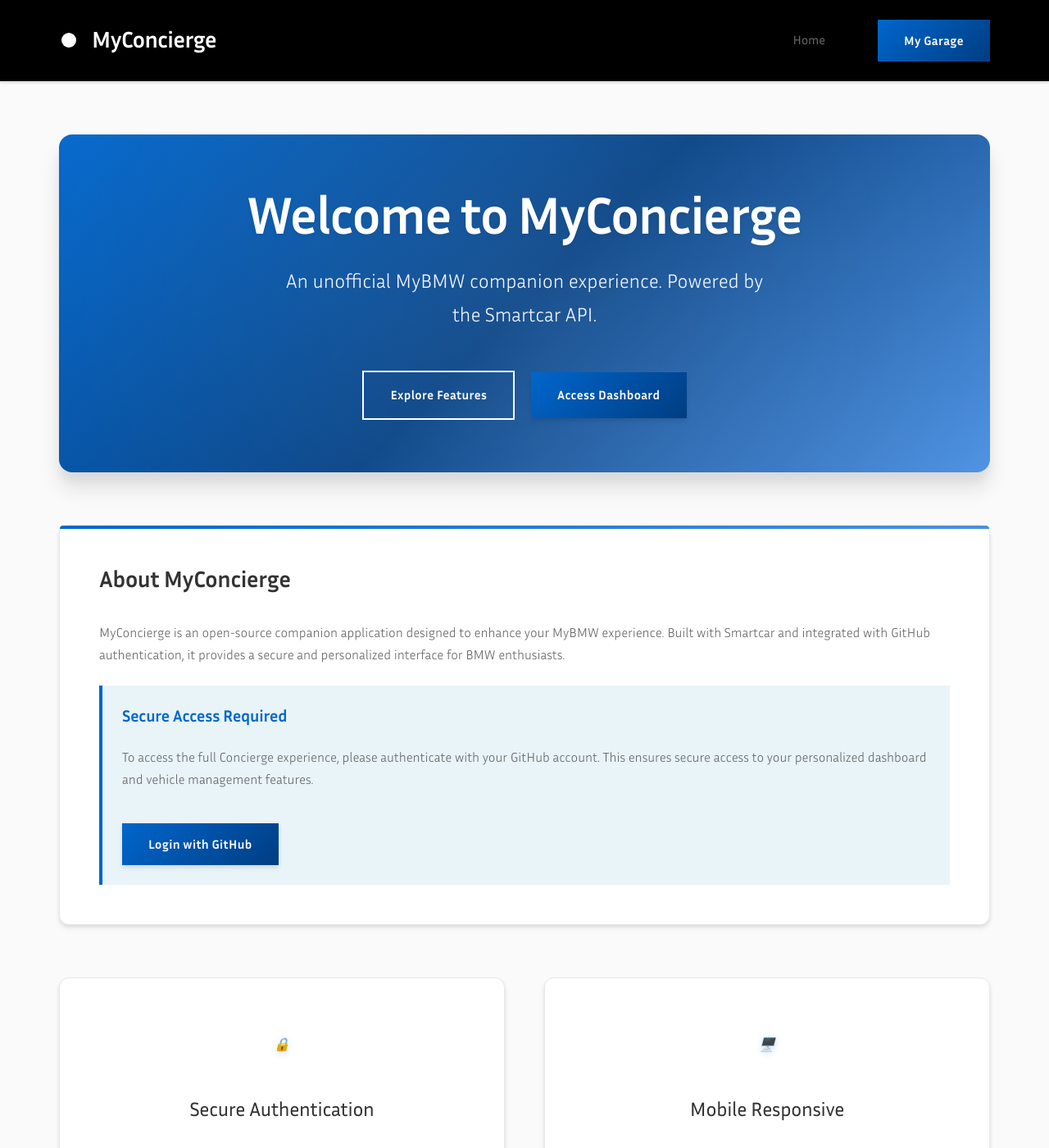
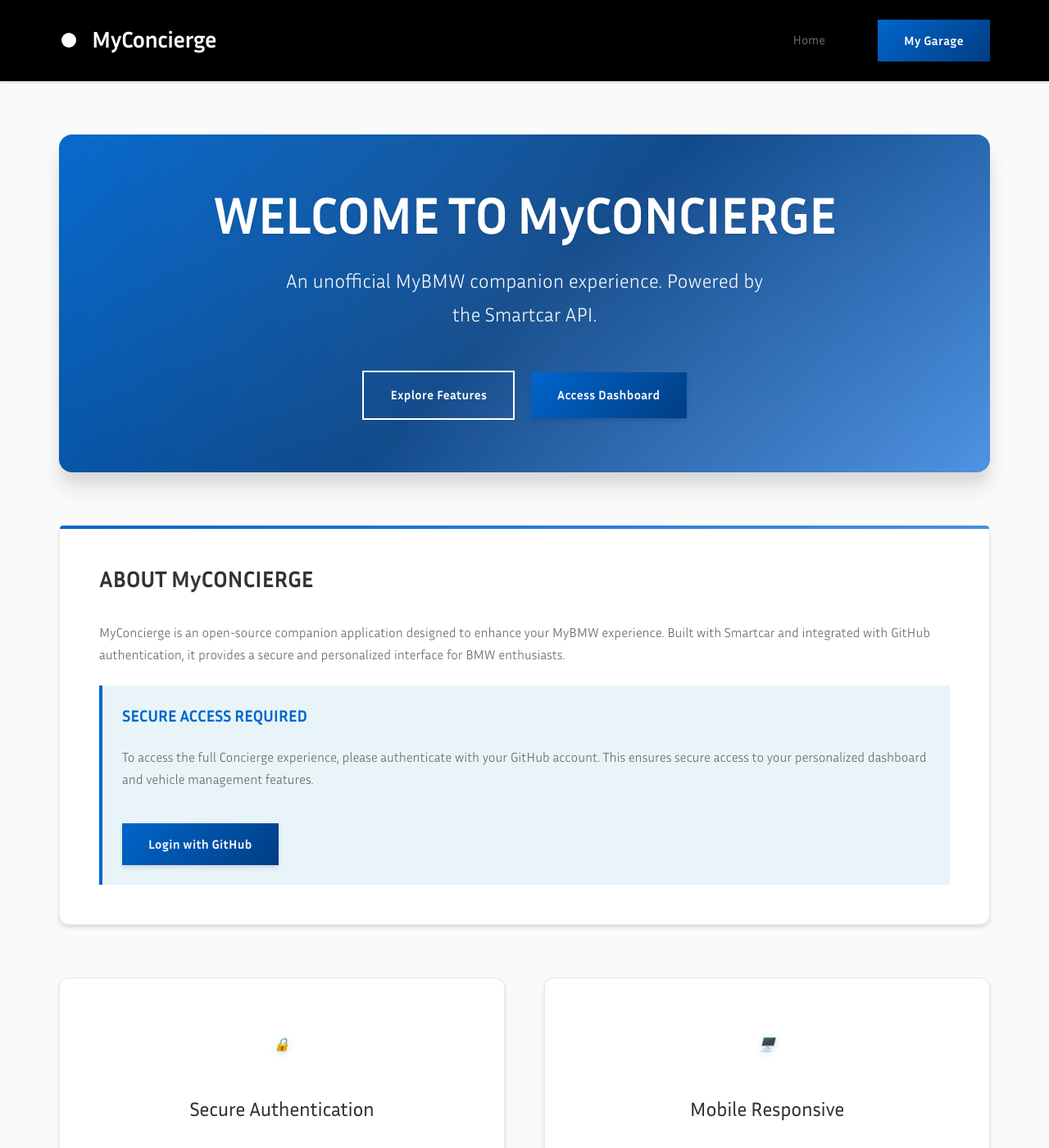
Before and after one commit to chatala1/BMW-Concierge, a Jekyll site: the page built from index.html, in a window 1280 px wide and 1400 px high. Shown: the whole window at 82% size. Built offline with Jekyll 4.4.1, drawn with Linux system fonts in a browser that asks for light colours; some of the changed text lies outside the part shown.

```diff
--- a/index.html
+++ b/index.html
@@ -5,7 +5,7 @@ description: "MyConcierge - Your ultimate companion for the MyBMW experience"
 ---
 
 <div class="hero">
-    <h1>Welcome to MyConcierge</h1>
+    <h1>WELCOME TO MyCONCIERGE</h1>
     <p>An unofficial MyBMW companion experience. Powered by the Smartcar API.</p>
     <div style="margin-top: 2rem;">
         <a href="#features" class="btn btn-outline" style="margin-right: 1rem;">Explore Features</a>
@@ -14,12 +14,12 @@ description: "MyConcierge - Your ultimate companion for the MyBMW experience"
 </div>
 
 <div class="card">
-    <h2>About MyConcierge</h2>
+    <h2>ABOUT MyCONCIERGE</h2>
     <p>MyConcierge is an open-source companion application designed to enhance your MyBMW experience. Built with Smartcar and integrated with GitHub authentication, it provides a secure and personalized interface for BMW enthusiasts.</p>
 
     <div class="auth-only">
         <div style="background: #e8f4f8; padding: 1.5rem; margin-top: 1.5rem; border-left: 4px solid var(--bmw-blue);">
-            <h3>Secure Access Required</h3>
+            <h3>SECURE ACCESS REQUIRED</h3>
             <p>To access the full Concierge experience, please authenticate with your GitHub account. This ensures secure access to your personalized dashboard and vehicle management features.</p>
             <button onclick="bmwAuth.login()" class="btn btn-primary" style="margin-top: 1rem;">
                 Login with GitHub
@@ -77,7 +77,7 @@ description: "MyConcierge - Your ultimate companion for the MyBMW experience"
 </div>
 
 <div class="card">
-    <h2>Getting Started</h2>
+    <h2>GETTING STARTED</h2>
     <ol style="margin-left: 1.5rem; margin-top: 1rem;">
         <li><strong>Authenticate:</strong> Click the "Login with GitHub" button to securely access your account</li>
         <li><strong>Explore:</strong> Navigate to your personalized dashboard to see available features</li>
```
Also changed, not shown: other parts of index.html (+2 -2 lines).
